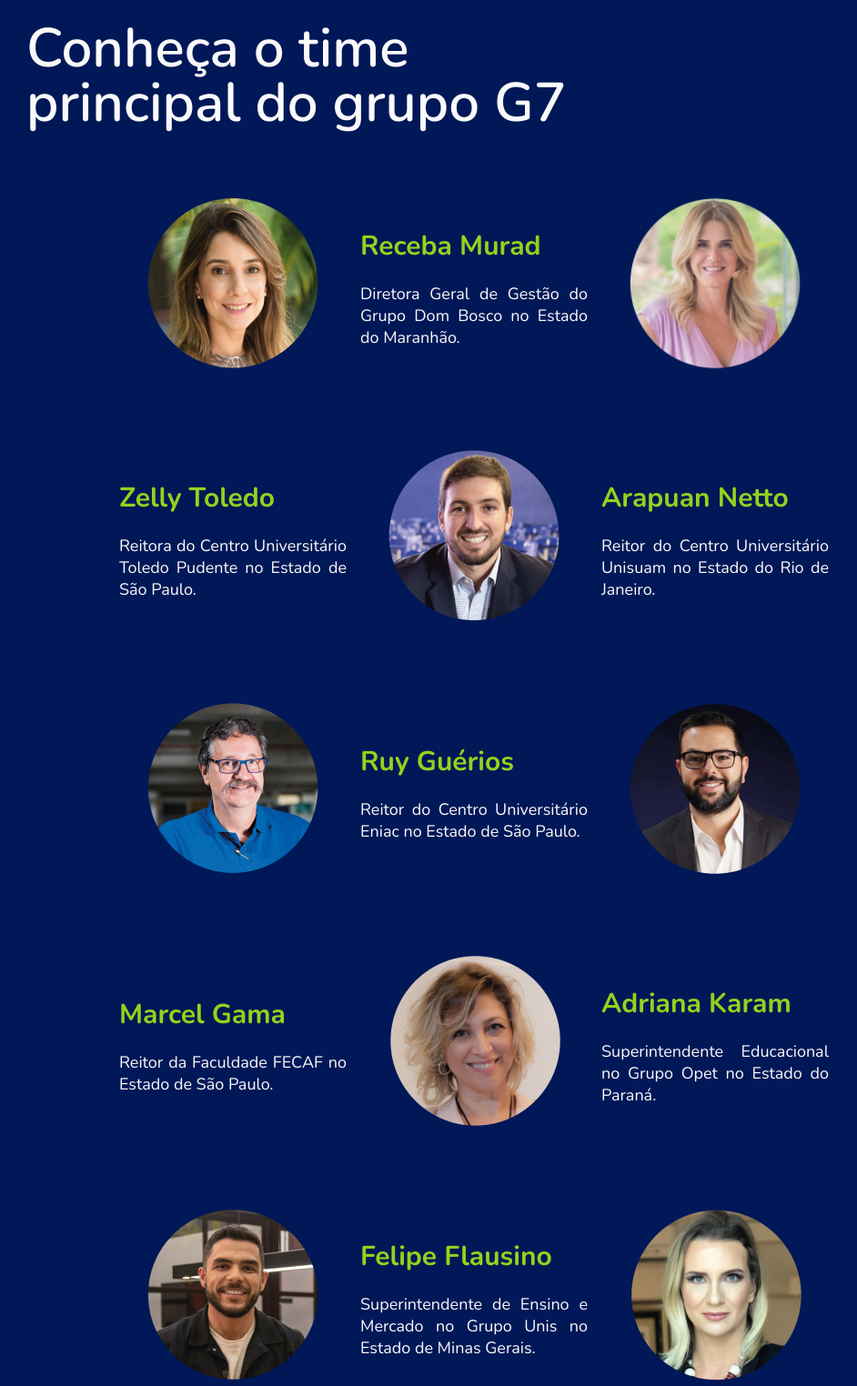
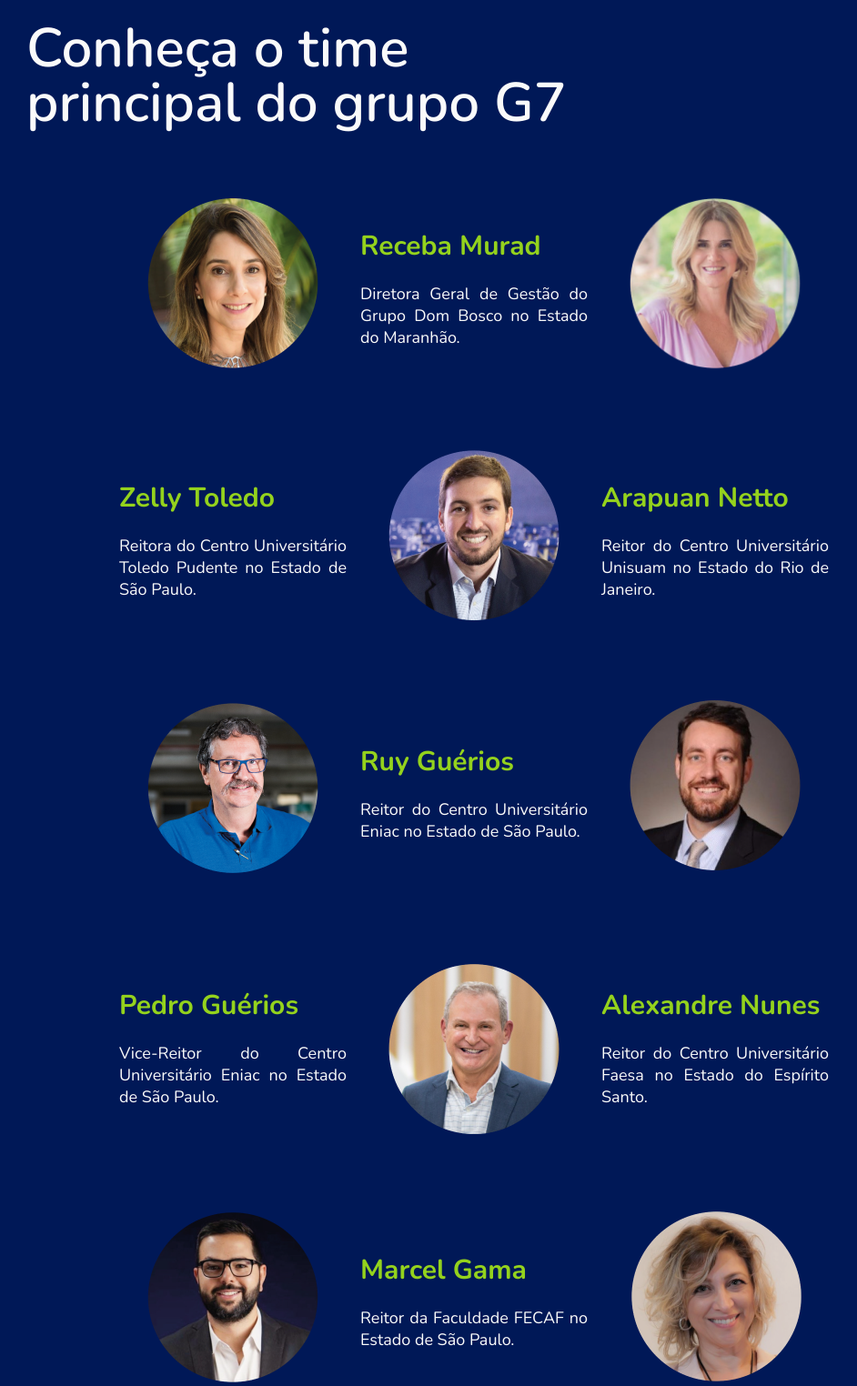
Before and after one commit to natasha-m-oliveira/g7, a PHP site: page / in a window 1280 px wide. Shown: the part 2360-3884 px from the top of the page at 91% size, without its empty margins (119-1061 px from the left). Run offline with PHP 8.4, Linux system fonts and the light colour scheme.

Commit message:
corrections

```diff
--- a/index.html
+++ b/index.html
@@ -61,7 +61,7 @@
                 </div>
                 <div class="outset">
                     <div class="description">
-                        <H1>Uma rede de cooperação, ensinando mais 70K alunos</H1>
+                        <H1>Uma rede de cooperação, ensinando mais de 70K alunos</H1>
                         <a href="#contact" class="button">SAIBA MAIS</a>
                     </div>
                 </div>
@@ -238,6 +238,24 @@
                     </div>
                 </div>
                 <div class="left team">
+                    <img src="./images/pedro-guerios.png" alt="Pedro Guérios">
+                </div>
+                <div class="right team text-box">
+                    <div class="description">
+                        <h3>Pedro Guérios</h3>
+                        <p>Vice-Reitor do Centro Universitário Eniac no Estado de São Paulo.</p>
+                    </div>
+                </div>
+                <div class="left team">
+                    <img src="./images/alexandre-nunes.png" alt="Alexandre Nunes">
+                </div>
+                <div class="right team text-box">
+                    <div class="description">
+                        <h3>Alexandre Nunes</h3>
+                        <p>Reitor do Centro Universitário Faesa  no  Estado do Espírito Santo.</p>
+                    </div>
+                </div>
+                <div class="left team">
                     <img src="./images/marcel-gama.png" alt="Marcel Gama">
                 </div>
                 <div class="right team text-box">
@@ -274,7 +292,6 @@
                     </div>
                 </div>
                 <div class="space"></div>
-                <iframe src="https://www.google.com/maps/d/embed?mid=11hHdRkYqexZgt0XZFAOuC7J5AoRVapKe" width="640" height="480"></iframe>
                 <div class="contact" id="contact">
                     <div class="panel">
                         <h2>Entre em contato</h2>
--- a/styles/global.css
+++ b/styles/global.css
@@ -168,8 +168,7 @@
     right: 2rem;
     padding: 2rem;
     display: flex;
-    flex-direction: column;
-    align-items: flex-end;
+    align-items: center;
     background-color: var(--green);
     border-radius: 50%;
 }
```
Also changed, not shown: images/alexandre-nunes.png (added), images/pedro-guerios.png (added).
